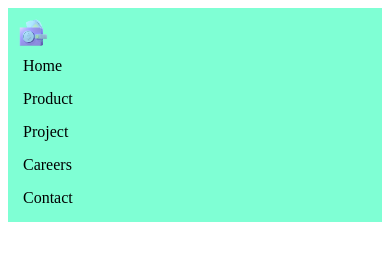
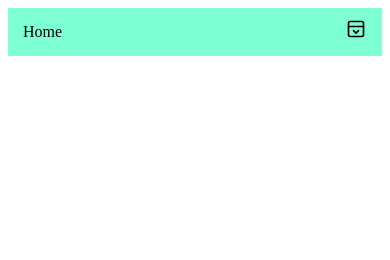
Before and after one commit to mdavindarinaldy/fgo24-dom-navbar, a website: page index.html in a window 390 px wide. Drawn offline with Linux system fonts and the light colour scheme.

Commit message:
feat: add hamburger menu when in mobile mode

```diff
--- a/index.html
+++ b/index.html
@@ -15,14 +15,46 @@
             display: flex;
             gap: 15px;
         }
+        nav, ul, a {
+            flex: 1;
+        }
+        button.menu {
+            display: none;
+        }
         @media (min-width: 768px) {
             .navbar, nav, ul {
                 flex-direction: row;
             }
         }
         @media (max-width: 768px) {
-            .navbar, nav, ul {
+            nav, ul {
                 flex-direction: column;
+            }
+            .navbar {
+                flex-direction: row;
+            }
+            .navbar>div:first-child {
+                display: none;
+            }
+            button.menu {
+                display: flex;
+                background: unset;
+                border: none;
+                height: max-content;
+                width: max-content;
+            }
+            button.menu:hover {
+                cursor: pointer;
+            }
+            ul>li:first-child {
+                display: flex;
+            }
+            ul>li.show {
+                display: flex;
+                flex: 1;
+            }
+            ul>li.hide {
+                display: none;
             }
         }
         ul {
@@ -39,6 +71,10 @@
             border-bottom: 3px solid blue;
             margin: -3px
         }
+        .navbar>button>img {
+            width: 20px;
+            height: 20px;
+        }
     </style>
 </head>
 <body>
@@ -49,12 +85,30 @@
         <nav>
             <ul>
                 <li><a href="#">Home</a></li>
-                <li><a href="#">Product</a></li>
-                <li><a href="#">Project</a></li>
-                <li><a href="#">Careers</a></li>
-                <li><a href="#">Contact</a></li>
+                <li class="hide"><a href="#">Product</a></li>
+                <li class="hide"><a href="#">Project</a></li>
+                <li class="hide"><a href="#">Careers</a></li>
+                <li class="hide"><a href="#">Contact</a></li>
             </ul>
         </nav>
+        <button type="button" class="menu">
+            <img src="./icons/panel-top-open.svg" alt="menu-icon">
+        </button>
     </div>
+    <script>
+        const btn = document.querySelector('.navbar>button:last-child')
+        btn.addEventListener('click', function() {
+            const view = document.querySelectorAll('.navbar>nav>ul>li')
+            view.forEach((item) => {
+                if (item.hasAttribute('class') && item.getAttribute('class') === 'hide') {
+                    item.setAttribute('class', 'show')
+                    btn.firstElementChild.setAttribute('src','./icons/panel-top-close.svg')
+                } else if (item.hasAttribute ('class')) {
+                    item.setAttribute('class','hide')
+                    btn.firstElementChild.setAttribute('src','./icons/panel-top-open.svg')
+                }
+            })
+        })
+    </script>
 </body>
 </html>
```
Also changed, not shown: README.md, icons/menu.svg (added), icons/panel-top-close.svg (added), icons/panel-top-open.svg (added), preview2.png (added).
